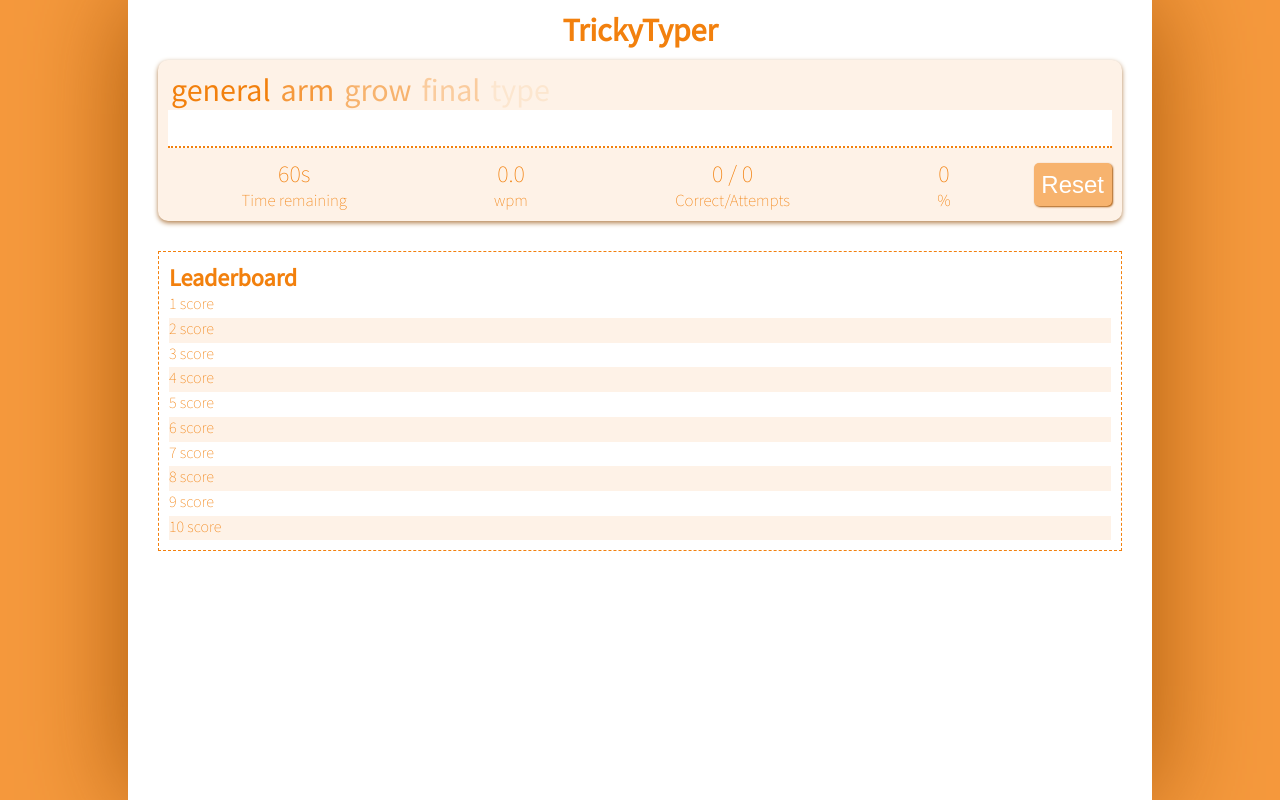
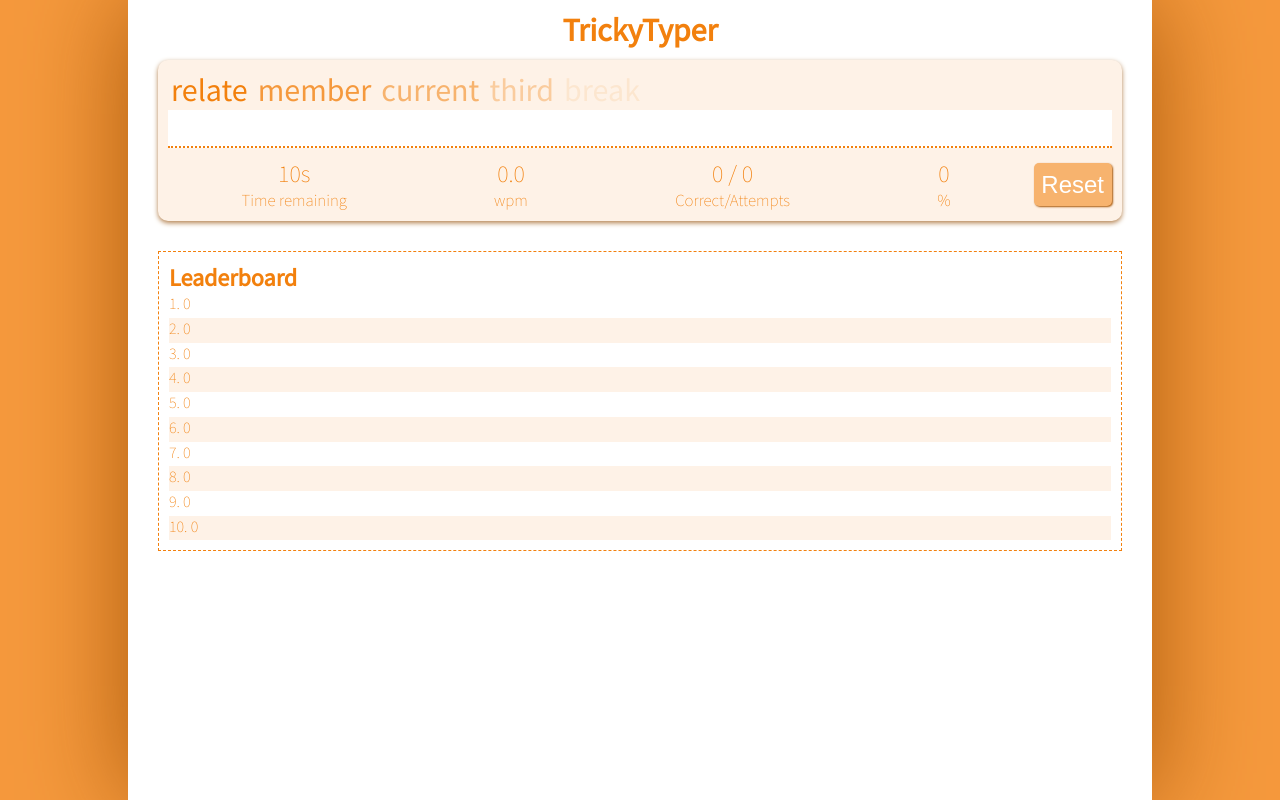
Before and after one commit to dmills-webdev/tricky-typer, a React (Create React App) app: page / in a window 1280 px wide. Built offline with nearby package versions, Linux system fonts and the light colour scheme.

Commit message:
Add temporary fix for points issue.
-bypasses points reset by using a window variable

```diff
--- a/src/App.js
+++ b/src/App.js
@@ -1,15 +1,30 @@
-import React from "react"
-import TypingTestContainer from "./TypingTestContainer"
+import React, { useState } from "react"
+import { TypingTestContainer } from "./TypingTestContainer"
 import LeaderboardContainer from "./LeaderboardContainer"
 import "./app.scss"
 
 
 function App() {
+  const [hiscores, updateHiscores] = useState([
+    {score:0},
+    {score:0},
+    {score:0},
+    {score:0},
+    {score:0},
+    {score:0},
+    {score:0},
+    {score:0},
+    {score:0},
+    {score:0}
+  ])
     return (
       <div className={"page-container"}>
         <h1>TrickyTyper</h1>
-        <TypingTestContainer />
-        <LeaderboardContainer />
+        <TypingTestContainer
+          hiscores={hiscores}
+          updateHiscores={updateHiscores}/>
+        <LeaderboardContainer
+          hiscores={hiscores}/>
       </div>
     )
 }
--- a/src/LeaderboardComponent.js
+++ b/src/LeaderboardComponent.js
@@ -1,20 +1,20 @@
 import React from "react"
 
-function LeaderboardComponent() {
+function LeaderboardComponent({ hiscores }) {
   return(
     <div className="leaderboard-container">
       <h2>Leaderboard</h2>
       <div className="leaderboard-grid">
-        <div>1 score</div>
-        <div>2 score</div>
-        <div>3 score</div>
-        <div>4 score</div>
-        <div>5 score</div>
-        <div>6 score</div>
-        <div>7 score</div>
-        <div>8 score</div>
-        <div>9 score</div>
-        <div>10 score</div>
+        <div>1. {hiscores[0].score}</div>
+        <div>2. {hiscores[1].score}</div>
+        <div>3. {hiscores[2].score}</div>
+        <div>4. {hiscores[3].score}</div>
+        <div>5. {hiscores[4].score}</div>
+        <div>6. {hiscores[5].score}</div>
+        <div>7. {hiscores[6].score}</div>
+        <div>8. {hiscores[7].score}</div>
+        <div>9. {hiscores[8].score}</div>
+        <div>10. {hiscores[9].score}</div>
       </div>
     </div>
   )
--- a/src/LeaderboardContainer.js
+++ b/src/LeaderboardContainer.js
@@ -1,9 +1,13 @@
 import React from "react"
 import LeaderboardComponent from "./LeaderboardComponent"
+import "./TypingTestContainer"
 
-const LeaderboardContainer = () => {
+// Todo: pass hiscores back?
+
+function LeaderboardContainer({ hiscores }) {
   return (
-    <LeaderboardComponent />
+    <LeaderboardComponent
+      hiscores={hiscores} />
   )
 }
 
--- a/src/TypingTestComponent.js
+++ b/src/TypingTestComponent.js
@@ -1,6 +1,13 @@
 import React from "react"
 
 function TypingTestComponent({ words, points, attempts, accuracy, wpm, countdown, typedWord, updateTypedWord, checkWord, resetTest }) {
+
+  function handleChange(event) {
+    let value = event.target.value
+    updateTypedWord(value)
+    checkWord(value)
+  }
+
   return (
     <div className="game-container">
       <div className="upcoming-words">
@@ -12,9 +19,7 @@ function TypingTestComponent({ words, points, attempts, accuracy, wpm, countdown
       </div>
       <input
         value={typedWord}
-        onChange={(event) => {
-          updateTypedWord(event.target.value)
-          checkWord(event.target.value)}}
+        onChange={handleChange}
       />
       <div className="controls-container">
         <div className="metrics-container">
@@ -24,9 +29,7 @@ function TypingTestComponent({ words, points, attempts, accuracy, wpm, countdown
           <span><p>{accuracy}</p><p className="unit-text">%</p></span>
         </div>
         <button
-          onClick={() => {
-            resetTest()
-            }}>
+          onClick={resetTest}>
           Reset
         </button>
       </div>
--- a/src/TypingTestContainer.js
+++ b/src/TypingTestContainer.js
@@ -2,15 +2,12 @@ import React,  { useState, useEffect } from "react"
 import TypingTestComponent from "./TypingTestComponent" //Presentational component
 import testList from "./testlist" // Import randomised test list from a larger word list
 
-const TypingTestContainer = () => {
-
-// Hiscores
-  let hiscores = []
-
+function TypingTestContainer({ hiscores, updateHiscores }) {
 // Initialise wordlist and scoring
   let [words, getNewWords] = useState(testList())
-  let [attempts, adjustWordCount] = useState(0)
+  let [attempts, adjustAttempts] = useState(0)
   let [points, adjustPoints] = useState(0)
+
   // TODO: add character tracking logic
   //let [characters, charactersRight] = useState(0)
 
@@ -18,66 +15,82 @@ const TypingTestContainer = () => {
   let [isTestRunning, toggleTestRunning] = useState(false)
   let [isTestComplete, toggleTestComplete] = useState(true)
   let [countdown, setCountdown] = useState(0)
-  let [duration, setDuration] = useState(60)
+  let [duration, setDuration] = useState(10)
 
 // Typing goal word and attempt
-  const [typedWord, updateTypedWord] = useState("")
-  let [wordToType, nextWord] = useState("")
+  let [typedWord, updateTypedWord] = useState("")
 
 // Check entered word for correctness if the last character entered was a space/whitespace
   const checkWord = (word) => {
-    if (isTestRunning === false && isTestComplete === true) {
-      nextWord(words[attempts])
-      runTest()
+
+    if (isTestRunning && !isTestComplete) {
+      if ( word.charAt(word.length - 1) === " " ) {
+        let trimmedWord = word.slice(0, word.length - 1)
+        if (trimmedWord === words[attempts]) {
+          adjustPoints(points += 1)
+          window.points = points
         }
-    //While a test is running, check the user has typed at least one character,
-    //then if the word matches award a point and move onto the next word
-    if (isTestRunning) {
-      if ( word.charAt(word.length - 1 ) === " " ) {
-        if ( word.toLowerCase() === wordToType + " " ) {
-          adjustPoints(points += 1)
-        }
-        adjustWordCount(attempts += 1)
-        nextWord(words[attempts])
+        adjustAttempts(attempts += 1)
         updateTypedWord("")
       }
+    }
+    else if (isTestComplete){
+      runTest()
     }
   }
 
 // Start timing and scoring system
   const count = () => {
-    setCountdown(countdown => countdown - 1)
+    setCountdown(countdown -= 1)
   }
-
+// Clears the test timer by reference
   const clearTimer = () => {
     clearInterval(window.cdc)
   }
-
+// Starts and stops test
   const runTest = () => {
     toggleTestRunning(true)
     toggleTestComplete(false)
     window.cdc = setInterval( () => { count() }, 1000) // Set reference
     setTimeout(() => {
+      clearTimer()
       toggleTestRunning(false)
-      clearTimer()
+      checkHiscores()
     }, duration*1000)
+
+  }
+
+// TODO: Points resetting at end of test?
+  const checkHiscores = () => {
+    if ( window.points > hiscores[9].score ) {
+      let position = 9
+      for (let i = 9; i >= 0; i--) {
+        if ( window.points > hiscores[i].score ) {
+          position = i
+        }
+      }
+      let newHiscores = hiscores
+      newHiscores.splice(position,0,{score: window.points})
+      console.log(newHiscores)
+      let hiscoresToReturn = newHiscores.slice(0,10)
+      console.log(hiscoresToReturn)
+      updateHiscores(hiscoresToReturn)
+    }
   }
 
 // Reset test early/midway through
   const resetTest = () => {
-    toggleTestRunning(false)
-    toggleTestComplete(true)
-
+    adjustAttempts(0)
+    getNewWords(testList())
     setCountdown(duration)
     clearTimer()
     adjustPoints(0)
-    adjustWordCount(0)
     updateTypedWord("")
-
-    getNewWords(testList())
+    toggleTestComplete(true)
   }
   useEffect(() => { // Reset on app loading
-    resetTest()
+    getNewWords(testList())
+    setCountdown(duration)
   },[])
 
 // Calculate and return accuracy as long as it can be calculated
@@ -109,4 +122,4 @@ const TypingTestContainer = () => {
   )
 }
 
-export default TypingTestContainer
+export { TypingTestContainer }
```
Lines whose indentation alone changed are shown as unchanged.
